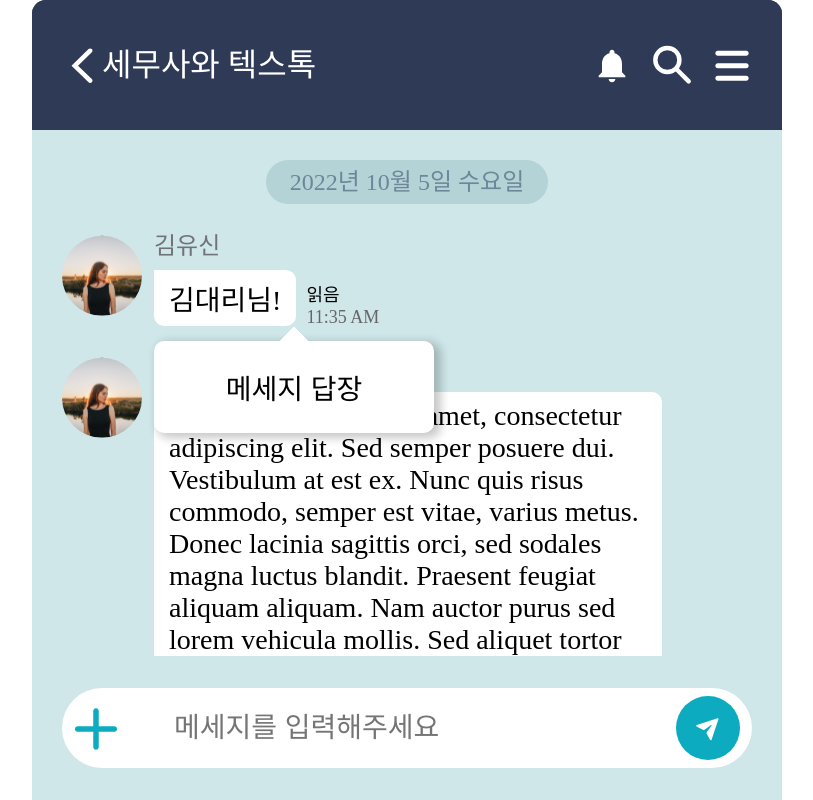
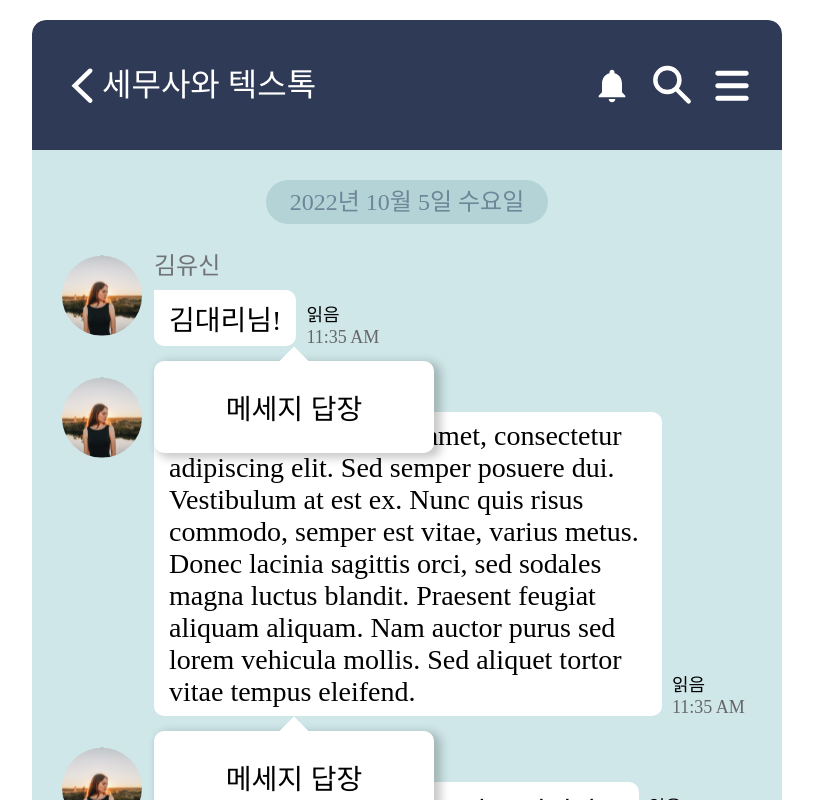
Before and after one commit to searchme86/vite-talks, a React (Vite) app: page /talk/taxTalk in a window 1280 px wide. Shown: the top 800 px of the page, without its empty margins (233-1046 px from the left). Built offline with nearby package versions, Linux system fonts and the light colour scheme.

Commit message:
💄 update chat style

```diff
--- a/src/Components/Chat/ChatBottom/ChatBottom.style.scss
+++ b/src/Components/Chat/ChatBottom/ChatBottom.style.scss
@@ -1,12 +1,14 @@
 .chat_bottom {
   z-index: 2;
-  position: fixed;
+  position: absolute;
   left: 50%;
   bottom: 0;
+  background: #cfe7e9;
   width: 750px;
-  background: #cfe7e9;
   padding: 32px 30px;
   box-sizing: border-box;
+  border-bottom-left-radius: 14px;
+  border-bottom-right-radius: 14px;
   transform: translateX(-50%);
 }
 
--- a/src/Components/Chat/ChatMessage/ChatMessageRow/ChatMessageRow.style.scss
+++ b/src/Components/Chat/ChatMessage/ChatMessageRow/ChatMessageRow.style.scss
@@ -1,7 +1,9 @@
 .chat_message {
   display: flex;
   flex-direction: column;
+  max-height: 800px;
   background: #cfe7e9;
+  overflow: scroll;
 
   .chat_date {
     display: inline-flex;
--- a/src/Components/Chat/ChatTop/ChatTop.style.scss
+++ b/src/Components/Chat/ChatTop/ChatTop.style.scss
@@ -1,6 +1,8 @@
 .chat_top {
   width: 100%;
   background: #2f3a56;
+  border-top-right-radius: 14px;
+  border-top-left-radius: 14px;
   .chat_navigation {
     display: flex;
     align-items: center;
--- a/src/Components/Sidebar/Sidebar.style.scss
+++ b/src/Components/Sidebar/Sidebar.style.scss
@@ -1,6 +1,6 @@
 .navigation_menu {
   z-index: 5;
-  position: fixed;
+  position: absolute;
   top: 0;
   right: -100%;
   display: flex;
--- a/src/Util/LayOut/LayOut.style.scss
+++ b/src/Util/LayOut/LayOut.style.scss
@@ -1,8 +1,7 @@
 .container {
   position: relative;
-  background: #2f3a56;
   max-width: 750px;
-  margin: 0 auto;
+  margin: 20px auto;
   overflow: hidden;
   border-radius: 14px;
   -webkit-border-radius: 14px;
```
